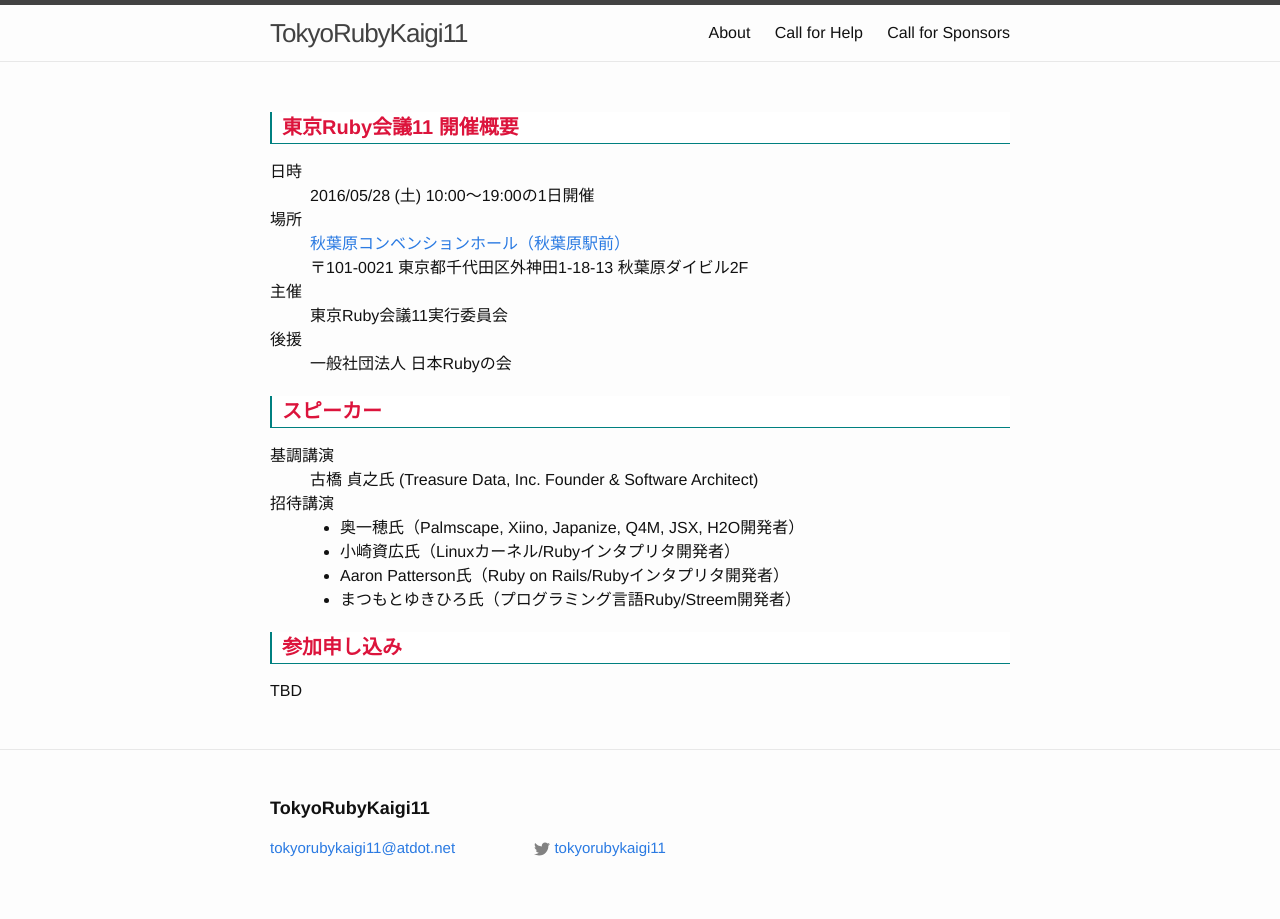
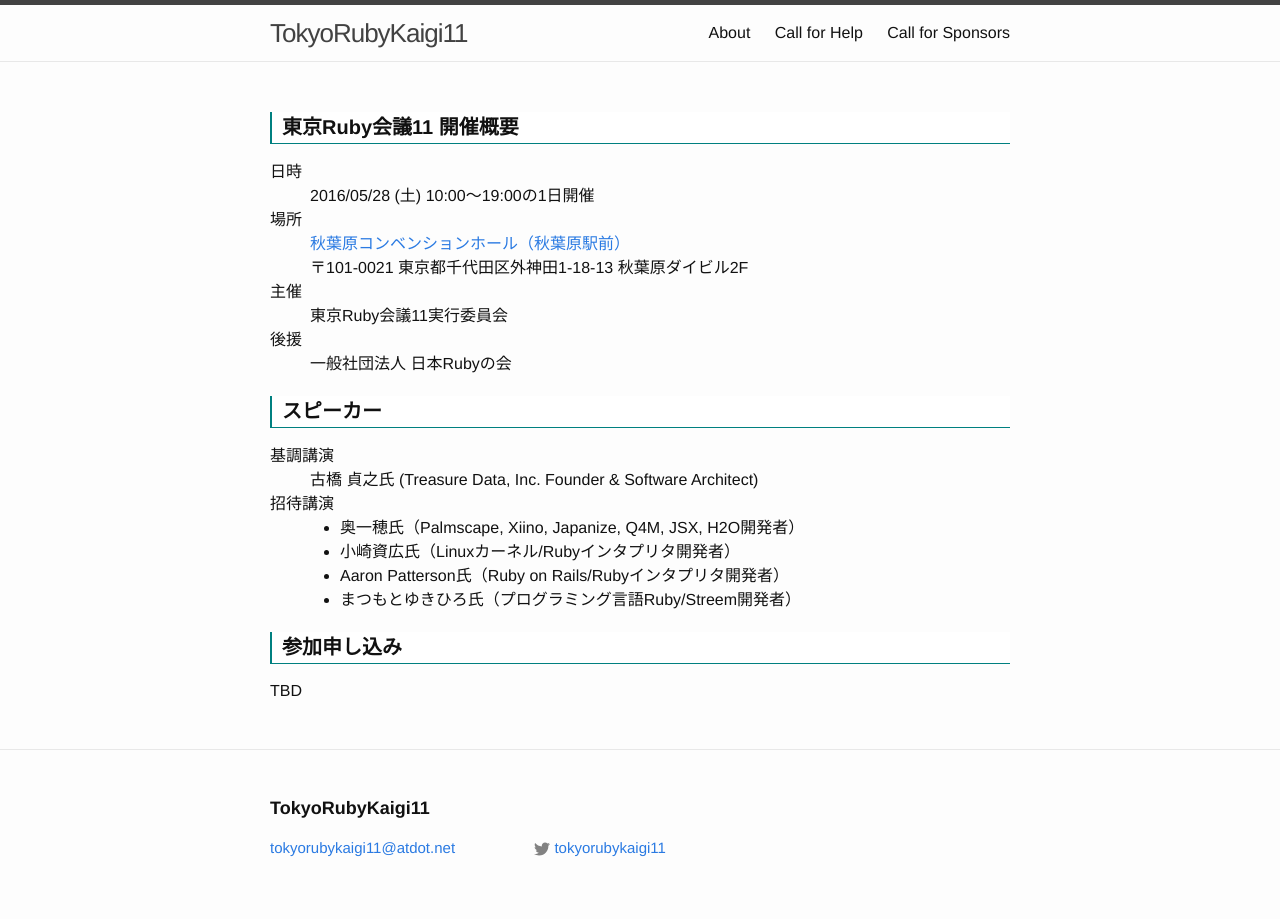
Before and after one commit to ko1/tokyo11, a Jekyll site: the page built from index.html, in a window 1280 px wide. Built offline with Jekyll 4.4.1, drawn with Linux system fonts in a browser that asks for light colours.

Commit message:
change H1 color

```diff
--- a/_sass/_base.scss
+++ b/_sass/_base.scss
@@ -85,7 +85,7 @@
     	border-bottom		: 1px solid teal;
 	border-left		: 2px solid teal ;
 	background-color	: white;
-	color			: crimson ;
+	/* color			: crimson ; */
 	padding-bottom		: 1px;
 	padding-left		: 0.5em;
 	margin-top		: 1em;
```
Also changed, not shown: _posts/2015-12-15-tokyorubykaigi11.md (line endings or trailing spaces).
